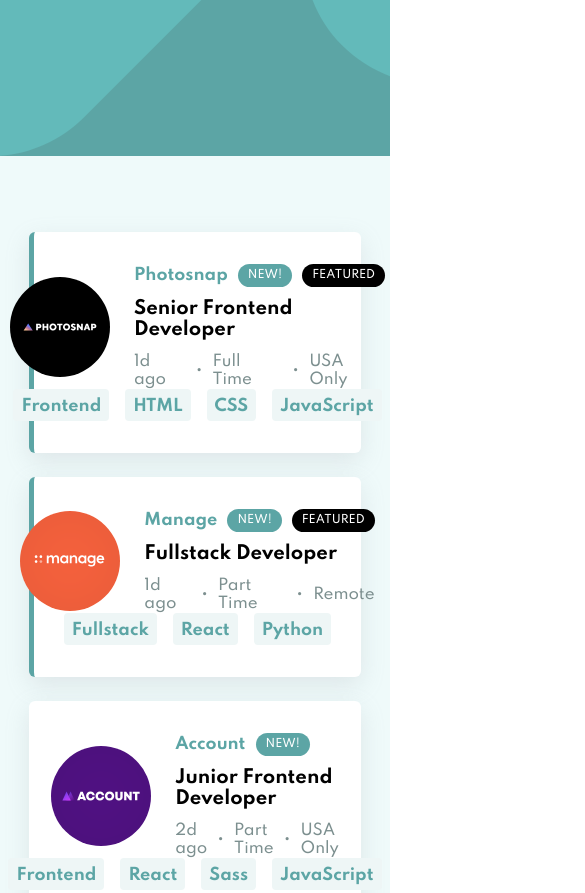
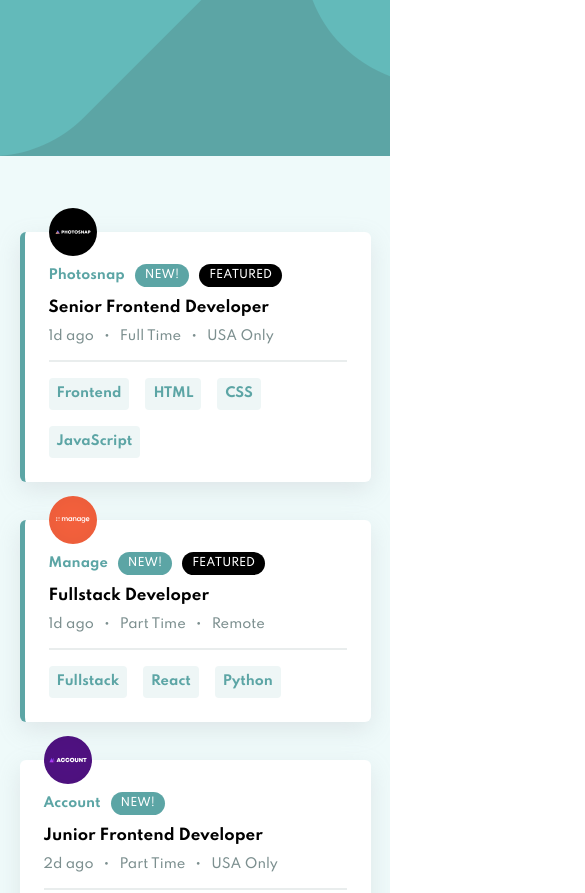
Before and after one commit to Nihaal1999/job-listings, a website: page index.html in a window 390 px wide. Shown: the top 893 px of the page, 585 px wide, since content can reach past the window. Drawn offline with Linux system fonts and the light colour scheme.

Commit message:
feat: mobile UI

```diff
--- a/index.html
+++ b/index.html
@@ -19,6 +19,6 @@
 
     <main id="jobs"></main>
 
-    <script src="./index.js"></script>
+    <script defer src="./index.js"></script>
   </body>
 </html>
--- a/index.js
+++ b/index.js
@@ -19,7 +19,7 @@ const createJobCard = () => {
       }
       cardTemplate += `<div class="job ${job.featured ? 'leftBorder' : ''}">
       <div class="leftFlex">
-        <img src=${job.logo} alt="job" class="jobImage" />
+        <img src=${job.logo} alt=${job.company + ' image'} class="jobImage" />
         <div class="info">
           <div class="companyBox">
             <h4 class="companyName">${job.company}</h4>
@@ -36,6 +36,7 @@ const createJobCard = () => {
           </div>
         </div>
       </div>
+      <div class="lineDiv"></div>
       <div class="filters">
       ${createFilters({
         role: job.role,
@@ -45,7 +46,6 @@ const createJobCard = () => {
       </div>
     </div>`
     }
-    // console.log(cardTemplate)
     jobContainer.innerHTML = cardTemplate
   })
 }
--- a/styles.css
+++ b/styles.css
@@ -44,7 +44,7 @@ body {
   gap: 24px;
   padding: 76px 0;
   background-color: var(--primary);
-  height: 100%;
+  min-height: 100%;
 }
 
 .leftFlex {
@@ -168,8 +168,9 @@ body {
 }
 
 .searchBox {
-  width: 1110px;
-  height: 72px;
+  max-width: 1110px;
+  width: 85%;
+  /* height: 72px; */
   z-index: 1;
   position: absolute;
   bottom: -35px;
@@ -180,7 +181,10 @@ body {
   display: flex;
   align-items: center;
   justify-content: space-between;
-  animation: 5s ease-in;
+}
+
+.hide {
+  visibility: hidden;
 }
 
 .job,
@@ -211,17 +215,94 @@ body {
   text-decoration: underline;
 }
 
-.hide {
-  visibility: hidden;
-  transition: visibility 0s linear 300ms, opacity 300ms;
+.leftBorder {
+  border-left: solid 5px var(--header);
 }
 
-.leftBorder {
-  border-left: solid 5px var(--header);
+.lineDiv {
+  visibility: hidden;
 }
 
 @media (max-width: 1005px) {
   .job {
     flex-direction: column;
+    width: auto;
+  }
+  .filter {
+    margin-top: 20px;
   }
 }
+
+@media (max-width: 500px) {
+  .job {
+    width: 90%;
+    margin: 0 24px;
+  }
+  .filter {
+    margin-top: 0px;
+  }
+  .title {
+    font-size: 15px;
+  }
+  .companyName {
+    font-size: 13px;
+  }
+  .detailsBox {
+    font-size: 13px;
+  }
+  .filters {
+    flex-wrap: wrap;
+    row-gap: 16px;
+  }
+  .filter {
+    font-size: 13px;
+  }
+
+  .job {
+    position: relative;
+    padding: 32px 24px 24px 24px;
+  }
+
+  .jobImage {
+    width: 48px;
+    height: 48px;
+    position: absolute;
+    top: -24px;
+    left: 24px;
+  }
+
+  .leftFlex {
+    justify-content: flex-start;
+  }
+
+  .filters {
+    justify-content: flex-start;
+    margin-top: 16px;
+  }
+
+  #jobs {
+    row-gap: 38px;
+  }
+
+  .lineDiv {
+    visibility: visible;
+    width: 100%;
+    border: 0.1px solid #b7c4c4;
+    margin-top: 16px;
+    opacity: 0.3;
+  }
+
+  .searchBox {
+    width: 90%;
+    padding: 20px;
+  }
+
+  .selectedFilter {
+    font-size: 13px;
+  }
+
+  .selectedFiltersBox {
+    flex-wrap: wrap;
+    row-gap: 16px;
+  }
+}
```
